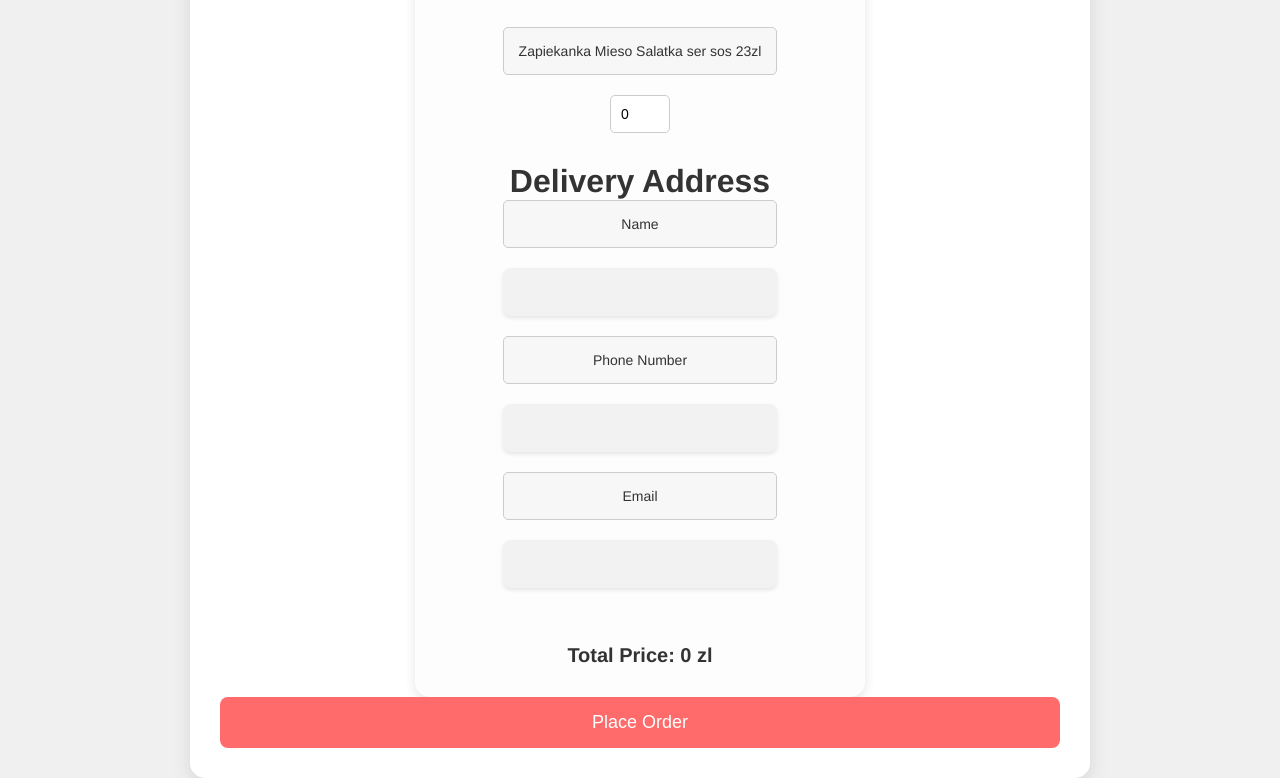
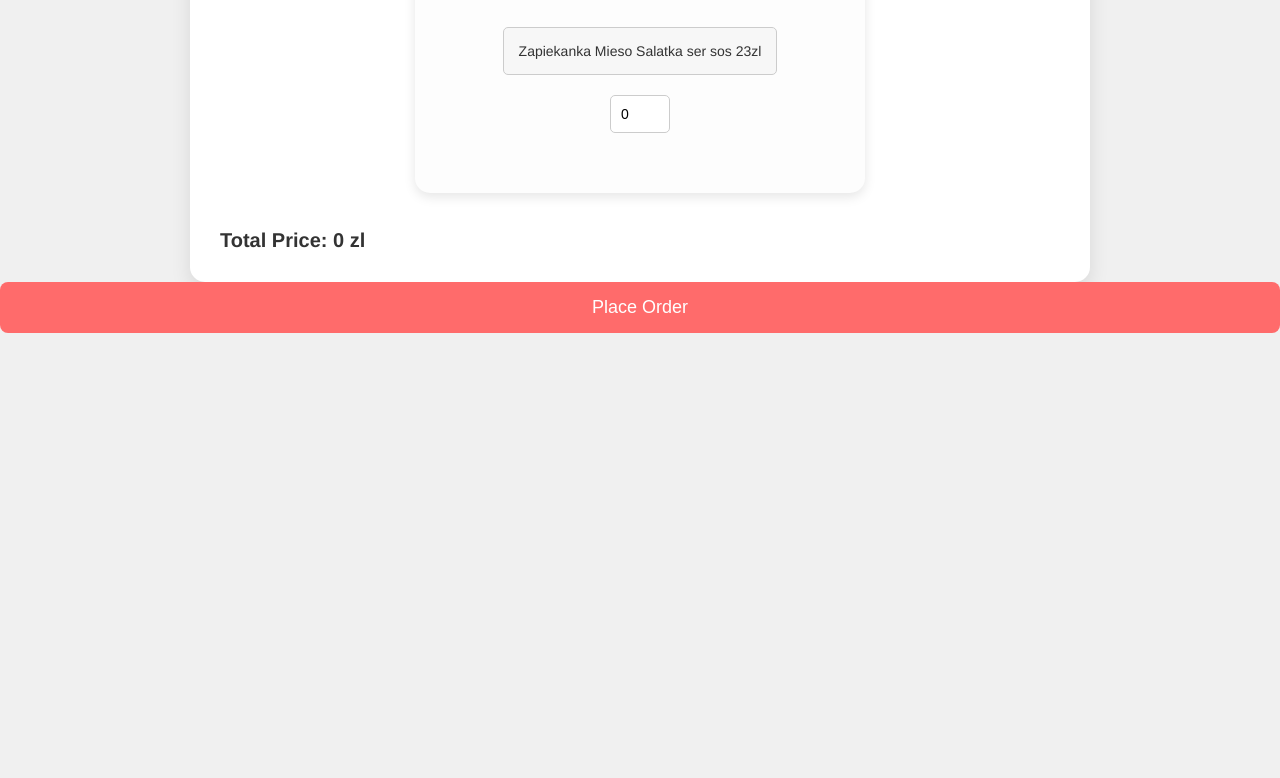
Before and after one commit to Danial201/m-, a plain HTML site: page index.html in a window 1280 px wide. Shown: the part 3783-4561 px from the top of the page. After the commit the page ends 4116 px from the top, so only its background shows below. Drawn offline with Linux system fonts and the light colour scheme.

Commit message:
Update index.html

```diff
--- a/index.html
+++ b/index.html
@@ -120,20 +120,6 @@
         <!--zapiekanka end-->
 
 
-          <div id="delivery-address">
-            <h2>Delivery Address</h2>
-            <div>
-              <label for="name">Name</label>
-              <input type="text" id="name" name="name" required>
-            </div>
-            <div>
-              <label for="phone">Phone Number</label>
-              <input type="tel" id="phone" name="phone" required>
-            </div>
-            <div>
-              <label for="email">Email</label>
-              <input type="email" id="email" name="email" required>
-            </div>
           </div><br><br>
           <div id="total-price">
             Total Price: 0 zl
```
